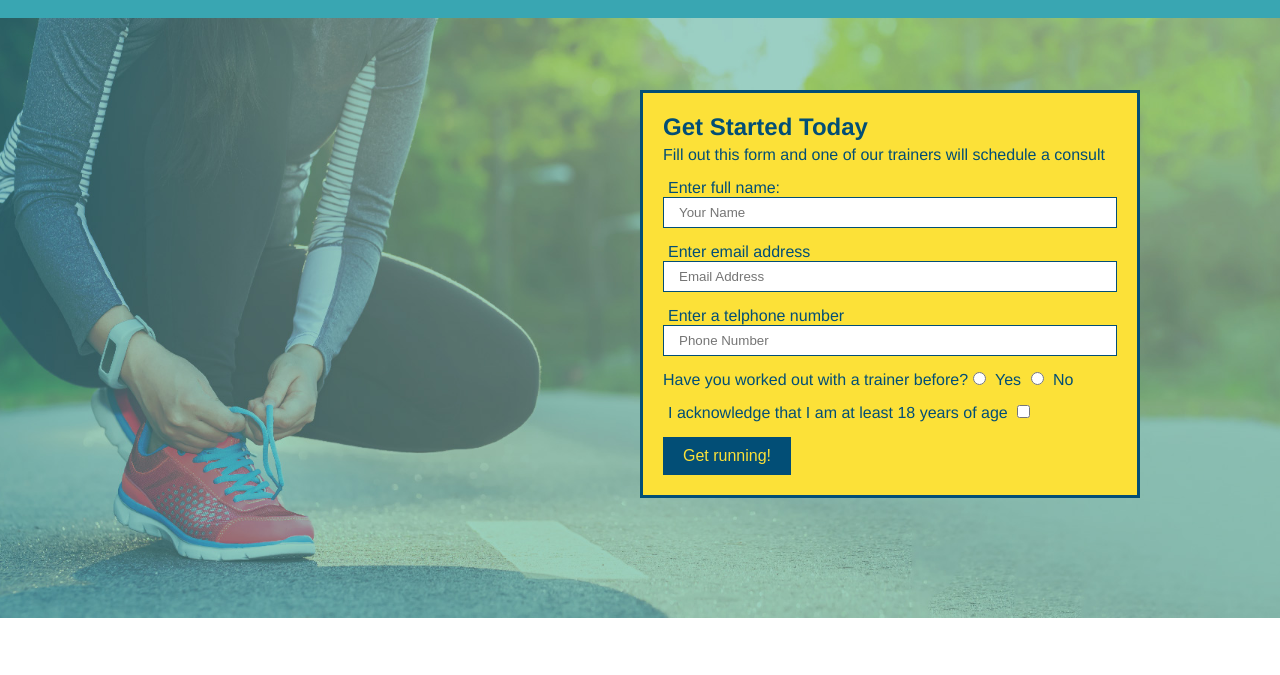
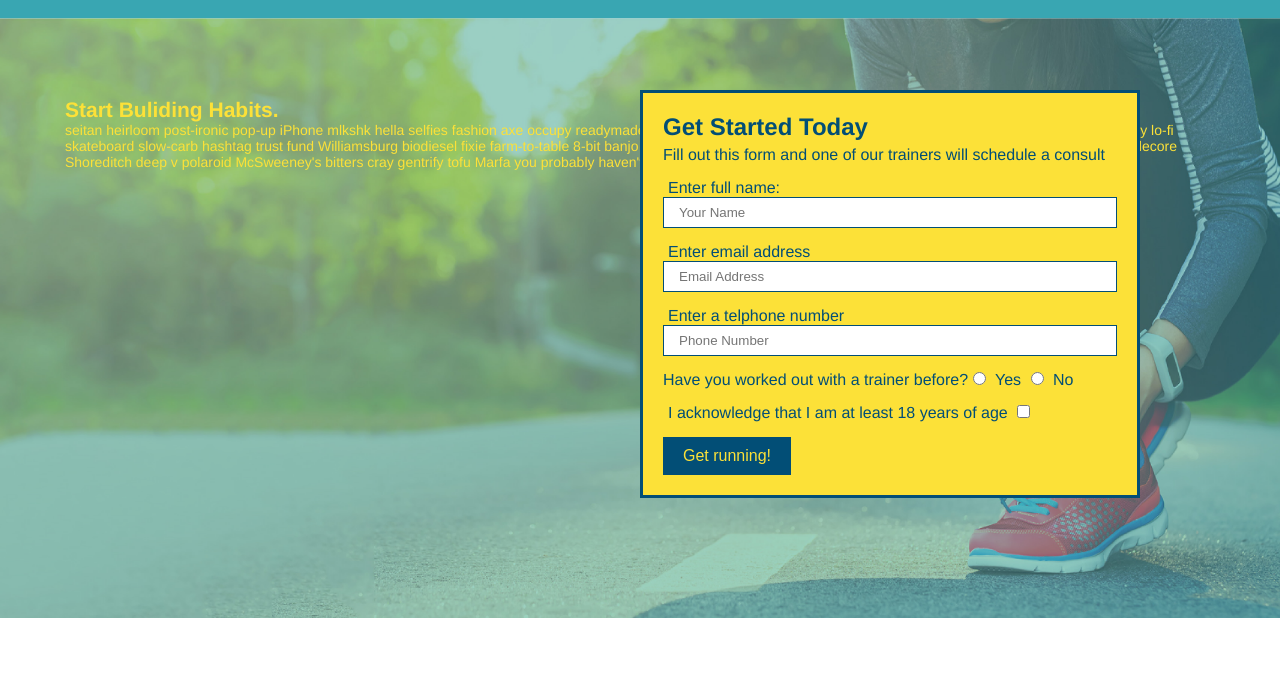
Before and after one commit to reggietenk/run-buddy, a plain HTML site: page index.html in a window 1280 px wide. Shown: the part 64-739 px from the top of the page. Drawn offline with Linux system fonts and the light colour scheme.

Commit message:
add content to hero, replace image

```diff
--- a/assets/css/style.css
+++ b/assets/css/style.css
@@ -73,7 +73,7 @@ section {
 
 /* Hero Style Start */
 .hero {
-    background-image: url("../images/hero-bg.jpg");
+    background-image: url("../images/flipped-hero-image.jpg");
     height: 600px;
     background-size: cover;
     background-position: center;
@@ -121,6 +121,12 @@ section {
     border: none;
     padding: 10px 20px;
     font-size: 16px;
+}
+
+.hero-cta {
+    color: #fce138;
+    font-size: 14px;
+    padding: 20px 5px;
 }
 /* HERO STYLE END */
 
--- a/index.html
+++ b/index.html
@@ -68,6 +68,13 @@
                 Get running!
             </button>
         </form>
+        </div>
+
+        <div class="hero-cta">
+            <h2>Start Buliding Habits.</h2>
+            <p>
+                seitan heirloom post-ironic pop-up iPhone mlkshk hella selfies fashion axe occupy readymade put a bird on it messenger bag Wes Anderson Schlitz plaid Bushwick church-key lo-fi skateboard slow-carb hashtag trust fund Williamsburg biodiesel fixie farm-to-table 8-bit banjo XOXO Banksy chillwave bicycle rights retro cliche tattooed bespoke irony mumblecore Shoreditch deep v polaroid McSweeney's bitters cray gentrify tofu Marfa you probably haven't heard of them yr banh mi asymmetrical art party selvage letterpress High Life.
+            </p>
         </div>
     </section>
 <!-- end hero -->
```
Also changed, not shown: assets/images/flipped-hero-image.jpg (added), 1 other file.
